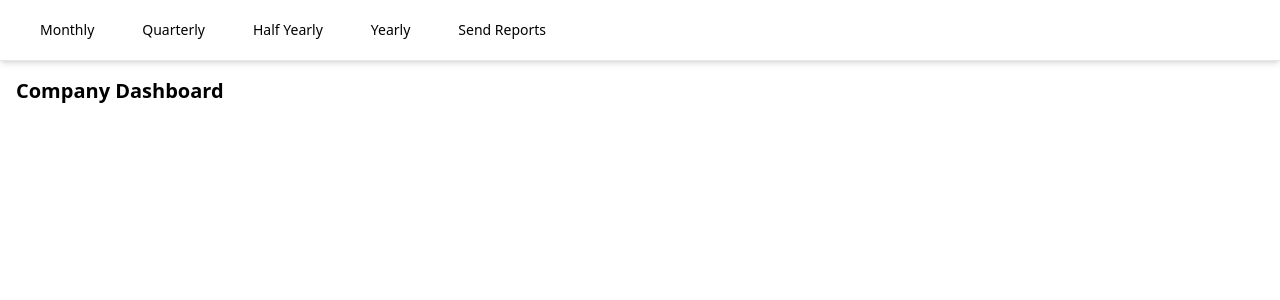
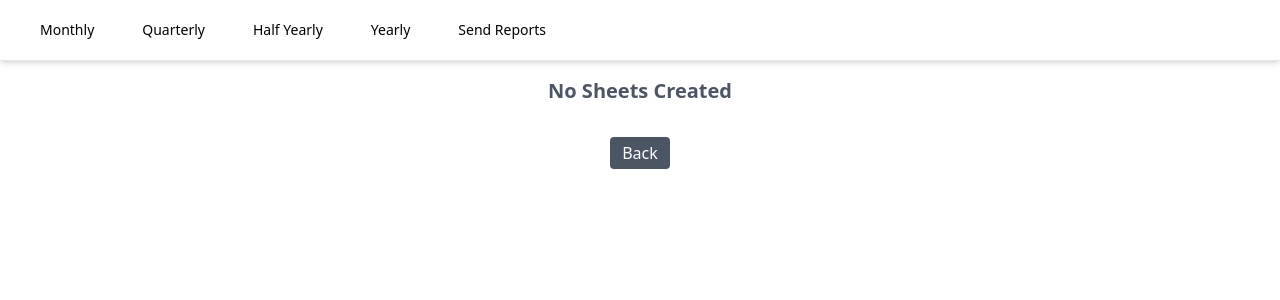
Before and after one commit to VivekBaddi2/compliance-demo-repo, a React (Vite) app in the folder frontend/: page /company/admin-dashboard in a window 1280 px wide. Shown: the top 300 px of the page. Built offline with nearby package versions, Linux system fonts and the light colour scheme.

Commit message:
added title& back button  in admin's company dashboard when no sheets found

```diff
--- a/frontend/src/pages/CompanyDashboardAdmin.jsx
+++ b/frontend/src/pages/CompanyDashboardAdmin.jsx
@@ -274,6 +274,25 @@ export default function CompanyDashboardAdmin() {
   };
 
   if (loading) return <div>Loading...</div>;
+if (!sheet || !sheet._id) {
+  return (
+    <>
+      <CompanyNavbar />
+      <div className="p-4 text-center text-xl font-semibold text-gray-600">
+        No Sheets Created
+      </div>
+
+      <div className="flex justify-center mt-4">
+        <button
+          onClick={() => navigate("/admin/dashboard")}
+          className="px-3 py-1 bg-gray-600 text-white rounded hover:bg-gray-700"
+        >
+          Back
+        </button>
+      </div>
+    </>
+  );
+}
 
   return (
     <>
```
